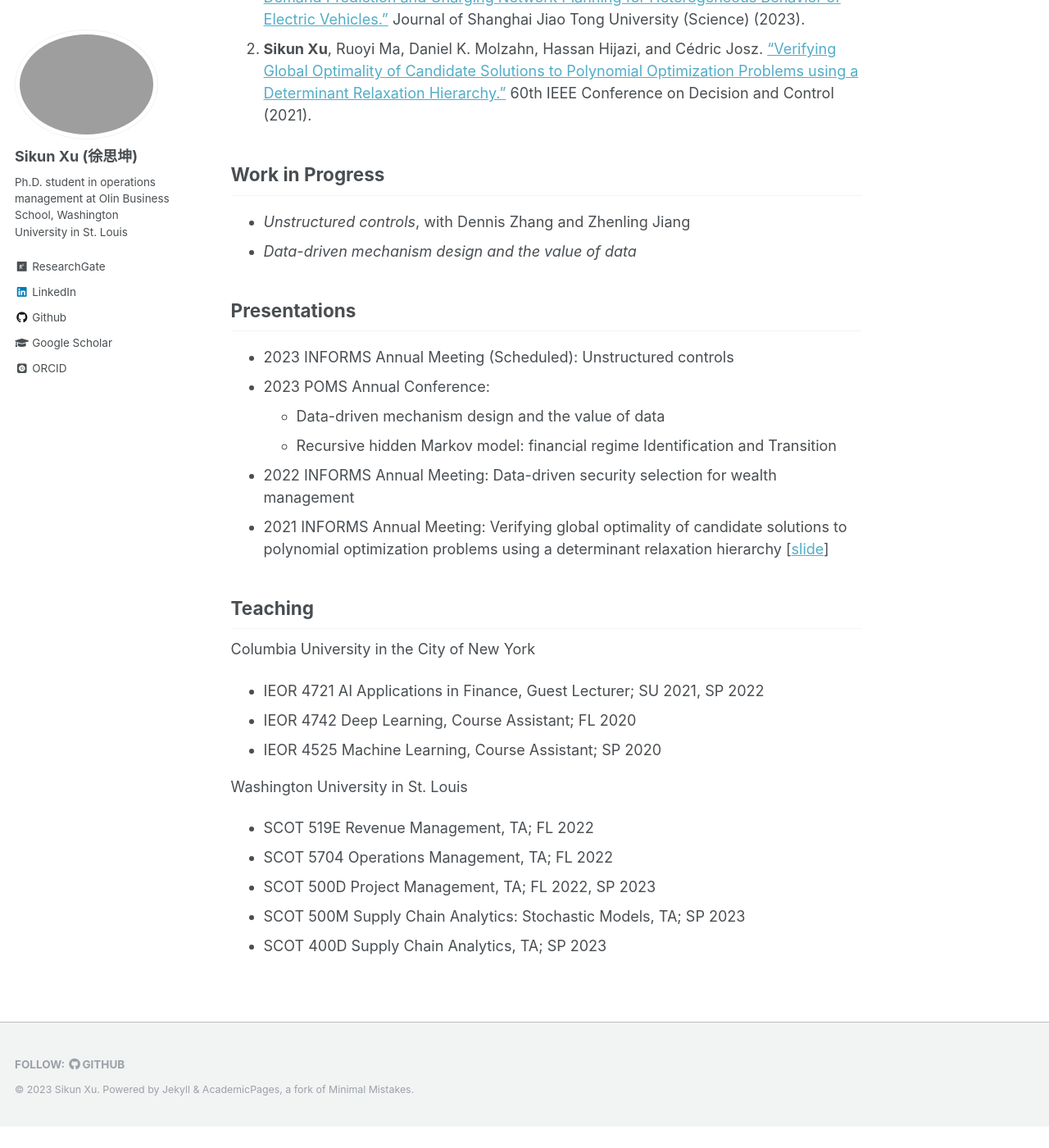
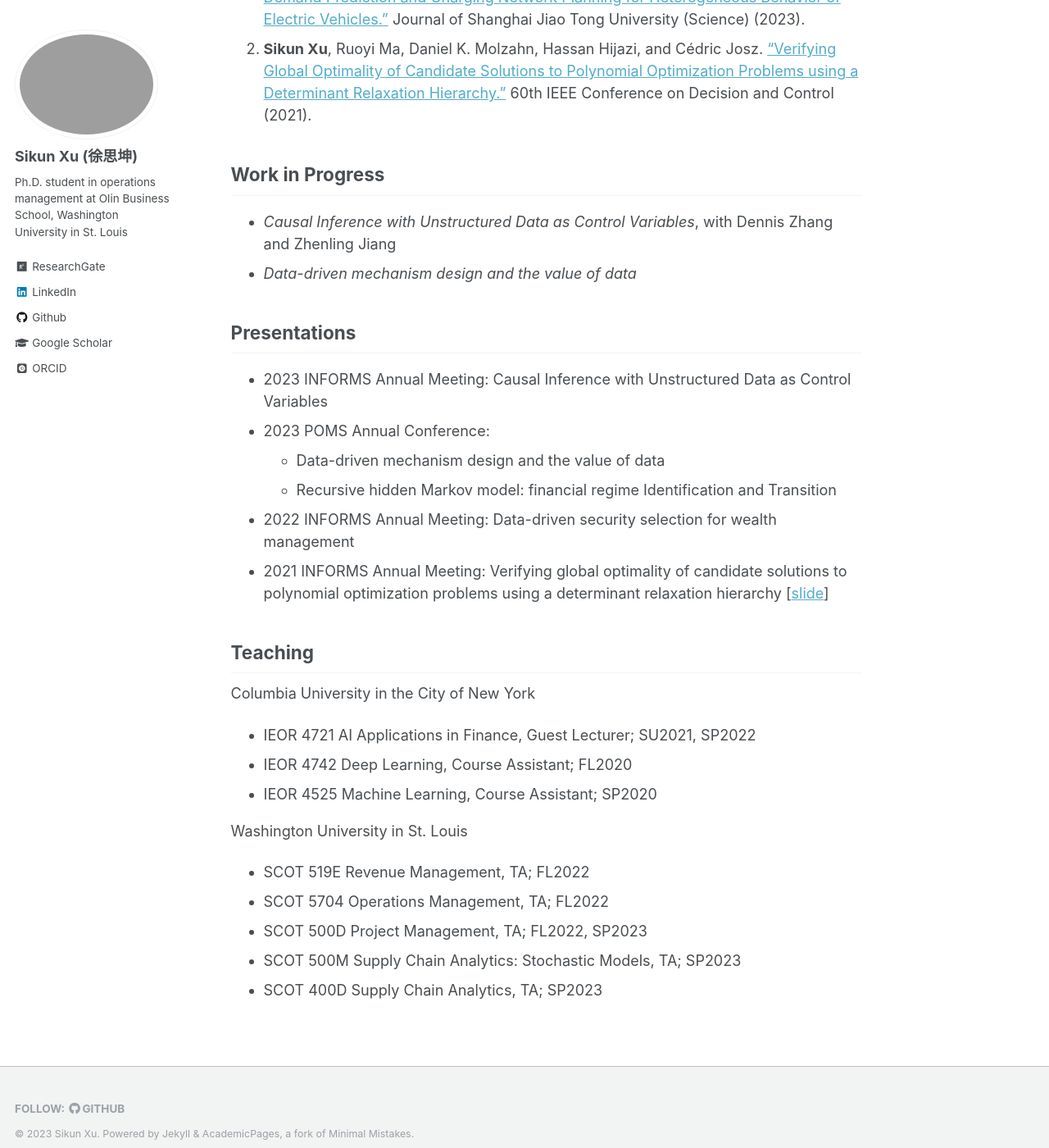
Before and after one commit to iamsikun/iamsikun.github.io, a Jekyll site: the page built from _pages/about.md, in a window 1280 px wide and 1400 px high, scrolled down 934 px. Shown: the whole window at 82% size. Built offline with Jekyll 4.4.1, drawn with Linux system fonts in a browser that asks for light colours; some web fonts are replaced; before the commit the page ends 2308 px from its top, so only the background shows below that.

Commit message:
Update about.md

```diff
--- a/_pages/about.md
+++ b/_pages/about.md
@@ -31,11 +31,11 @@ I am a Ph.D. student in [Supply Chain, Operations, and Technology](https://olin.
 2. **Sikun Xu**, Ruoyi Ma, Daniel K. Molzahn, Hassan Hijazi, and Cédric Josz. ["Verifying Global Optimality of Candidate Solutions to Polynomial Optimization Problems using a Determinant Relaxation Hierarchy."](https://ieeexplore.ieee.org/document/9683608) 60th IEEE Conference on Decision and Control (2021).
 
 ## Work in Progress
-* *Unstructured controls*, with Dennis Zhang and Zhenling Jiang
+* *Causal Inference with Unstructured Data as Control Variables*, with Dennis Zhang and Zhenling Jiang
 * *Data-driven mechanism design and the value of data*
 
 ## Presentations
-* 2023 INFORMS Annual Meeting (Scheduled): Unstructured controls
+* 2023 INFORMS Annual Meeting: Causal Inference with Unstructured Data as Control Variables
 * 2023 POMS Annual Conference:
     * Data-driven mechanism design and the value of data
     * Recursive hidden Markov model: financial regime Identification and Transition
@@ -44,13 +44,13 @@ I am a Ph.D. student in [Supply Chain, Operations, and Technology](https://olin.
 
 ## Teaching
 Columbia University in the City of New York
-* IEOR 4721 AI Applications in Finance, Guest Lecturer; SU 2021, SP 2022
-* IEOR 4742 Deep Learning, Course Assistant; FL 2020
-* IEOR 4525 Machine Learning, Course Assistant; SP 2020
+* IEOR 4721 AI Applications in Finance, Guest Lecturer; SU2021, SP2022
+* IEOR 4742 Deep Learning, Course Assistant; FL2020
+* IEOR 4525 Machine Learning, Course Assistant; SP2020
 
 Washington University in St. Louis
-* SCOT 519E Revenue Management, TA; FL 2022
-* SCOT 5704 Operations Management, TA; FL 2022
-* SCOT 500D Project Management, TA; FL 2022, SP 2023
-* SCOT 500M Supply Chain Analytics: Stochastic Models, TA; SP 2023
-* SCOT 400D Supply Chain Analytics, TA; SP 2023
+* SCOT 519E Revenue Management, TA; FL2022
+* SCOT 5704 Operations Management, TA; FL2022
+* SCOT 500D Project Management, TA; FL2022, SP2023
+* SCOT 500M Supply Chain Analytics: Stochastic Models, TA; SP2023
+* SCOT 400D Supply Chain Analytics, TA; SP2023
```
